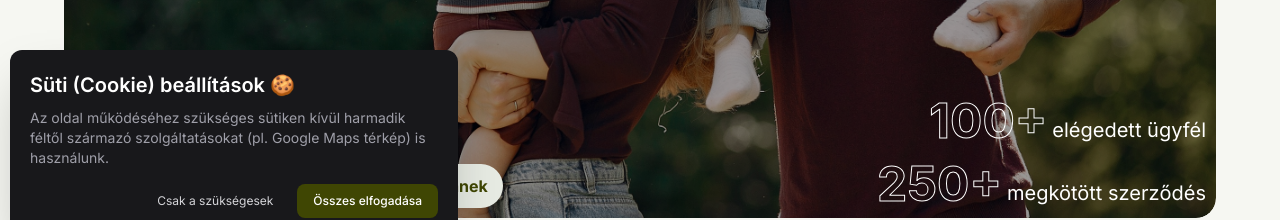
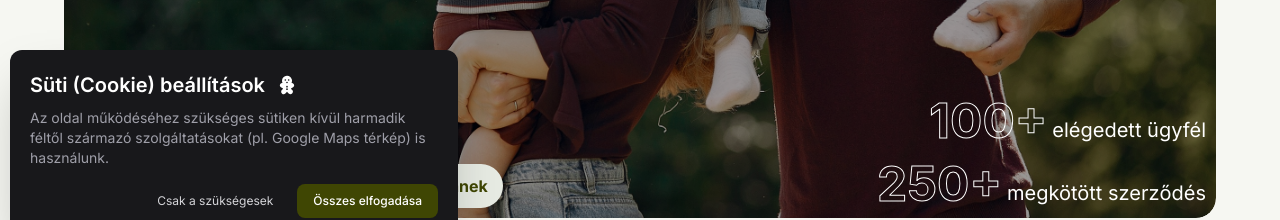
Before and after one commit to Quruzslo/sya-solutions, a Next.js app: page / in a window 1280 px wide. Shown: the part 552-772 px from the top of the page. Built offline with nearby package versions, Linux system fonts and the light colour scheme; a web font is replaced by a local one.

Commit message:
süti ikonka

```diff
--- a/components/cookieBanner/CookieBanner.jsx
+++ b/components/cookieBanner/CookieBanner.jsx
@@ -2,6 +2,7 @@
 
 import { useState, useEffect } from "react";
 import { useRouter } from "next/navigation";
+import { TbCookieManFilled } from "react-icons/tb";
 
 export default function CookieBanner() {
   const router = useRouter();
@@ -33,11 +34,11 @@ export default function CookieBanner() {
       {!showBanner ? (
         <div
           onClick={() => setShowBanner(true)}
-          className="fixed bottom-[10px] left-[10px] h-[45px] bg-feher rounded-full group z-50 cursor-pointer  grid grid-cols-[45px_0fr] hover:grid-cols-[45px_1fr] transition-all duration-300 ease-in-out items-center overflow-hidden"
+          className="fixed bottom-[10px] left-[10px] h-[45px] bg-transparent hover:bg-feher rounded-full group z-50 cursor-pointer  grid grid-cols-[45px_0fr] hover:grid-cols-[45px_1fr] transition-all duration-300 ease-in-out items-center overflow-hidden"
         >
           {/* 1. Oszlop: A süti ikon */}
           <div className="w-[45px] h-[45px] flex items-center justify-center shrink-0">
-            <span className="text-[30px] leading-none">🍪</span>
+            <TbCookieManFilled size={45} className="text-zold/50" />
           </div>
 
           <div className="overflow-hidden">
@@ -49,8 +50,8 @@ export default function CookieBanner() {
       ) : (
         // 2. NAGY BANNER (Ha a showBanner true)
         <div className="fixed bottom-[10px] left-[10px] right-[10px] md:right-[100%] w-[95%] mx-auto md:max-w-md p-5 bg-zinc-900 text-white rounded-xl shadow-2xl  z-50 animate-in fade-in slide-in-from-bottom-5">
-          <h3 className="font-semibold !text-[20px] mb-2">
-            Süti (Cookie) beállítások 🍪
+          <h3 className="font-semibold !text-[20px] mb-2 flex flex-row nowrap items-center gap-3">
+            Süti (Cookie) beállítások <TbCookieManFilled size={20} />
           </h3>
           <p className="text-sm text-zinc-400 mb-4">
             Az oldal működéséhez szükséges sütiken kívül harmadik féltől
```
